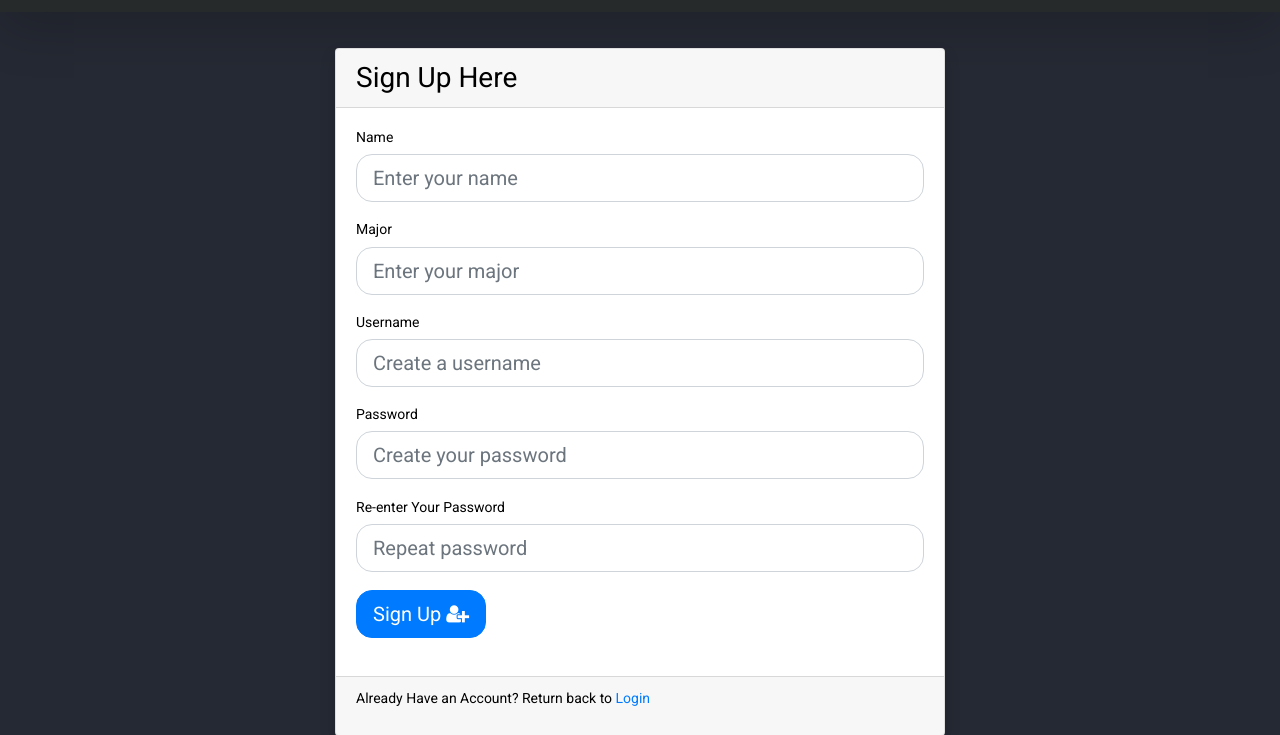
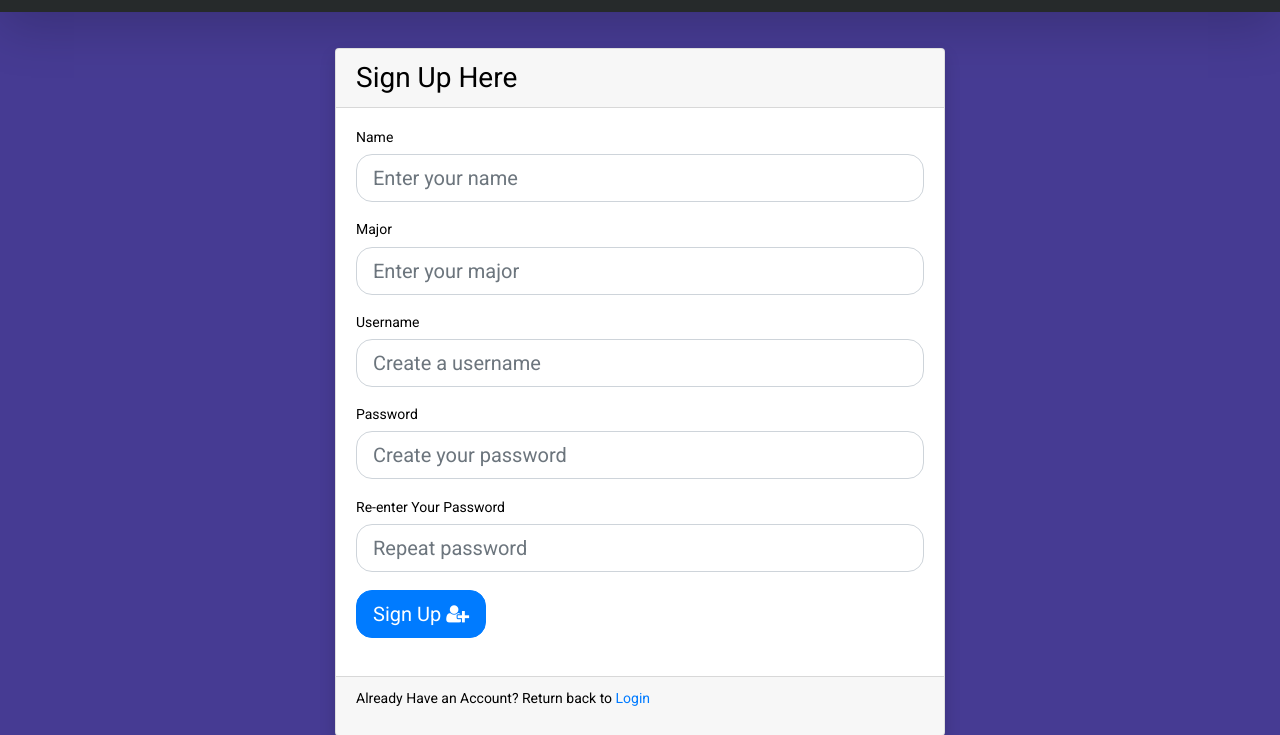
Before and after one commit to jinhanjun/prod-tivity, a PHP site: page /signup.php in a window 1280 px wide. Shown: the part 314-1049 px from the top of the page. Run offline with PHP 8.4, Linux system fonts and the light colour scheme; some libraries are stand-ins or nearby versions.

Commit message:
Update signup.css
background color update

```diff
--- a/signup.css
+++ b/signup.css
@@ -1,10 +1,11 @@
 
 body {
-    background-color: #252933;
+    background-color: #463b93;
 }
 .ui {
-    background-color:  #252933;
+    background-color:  #463b93;
 }
+
 .form-rounded {
     border-radius: 0.8em;
 }
@@ -17,17 +18,9 @@ body {
     box-sizing: border-box;
 }
 
-#signupass {
-
-}
-
-#signupass2 {
-}
-
 
 .superror {
     color: red;
-
 }
 
 #loginlink {
```
